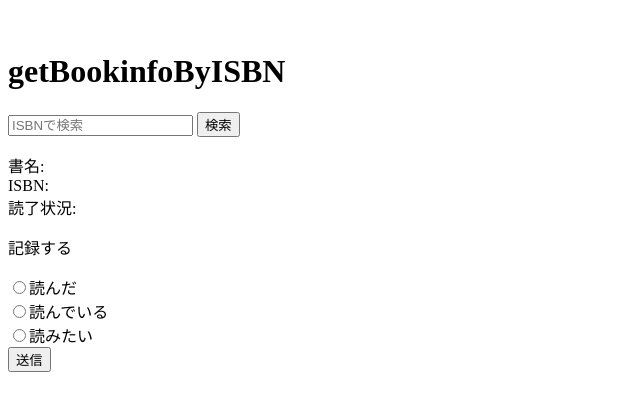
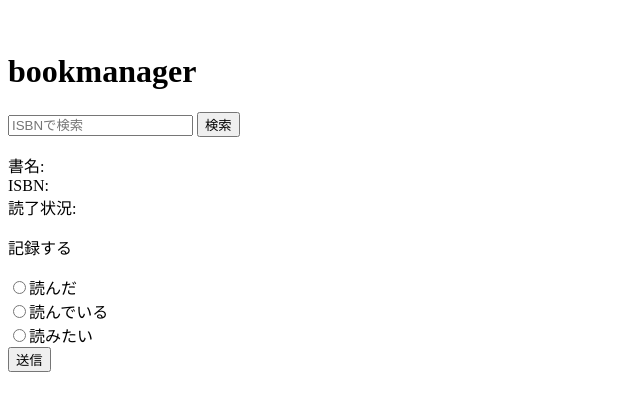
Before and after one commit to nesosuke/bookmanager, a Flask app: page / in a window 1280 px wide. Shown: the top 411 px of the page, without its empty margins (0-640 px from the left). Run offline with Flask 2, Linux system fonts and the light colour scheme; parts of the project's set-up code (start-up, migrations or seed data) failed here and were passed over; some libraries are stand-ins or nearby versions.

Commit message:
title変えた

```diff
--- a/templates/index.html
+++ b/templates/index.html
@@ -8,7 +8,7 @@
 </header>
 
 <body>
-    <h1>getBookinfoByISBN</h1>
+    <h1>bookmanager</h1>
     <p>
     <form name='inputISBN'>
         <input type="text" name="isbn" placeholder="ISBNで検索">
```
